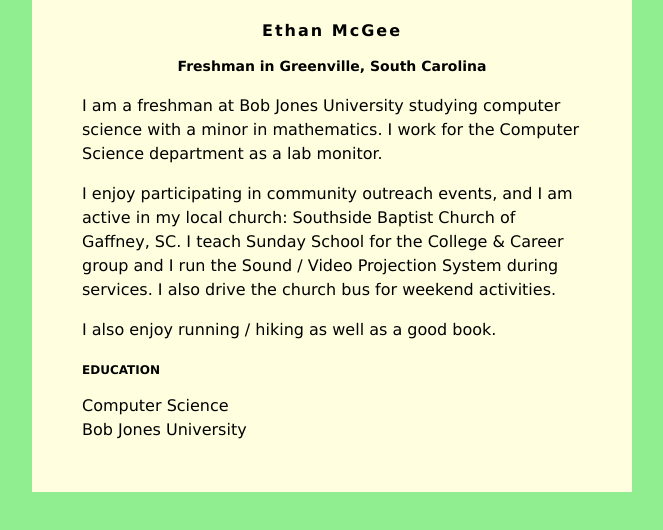
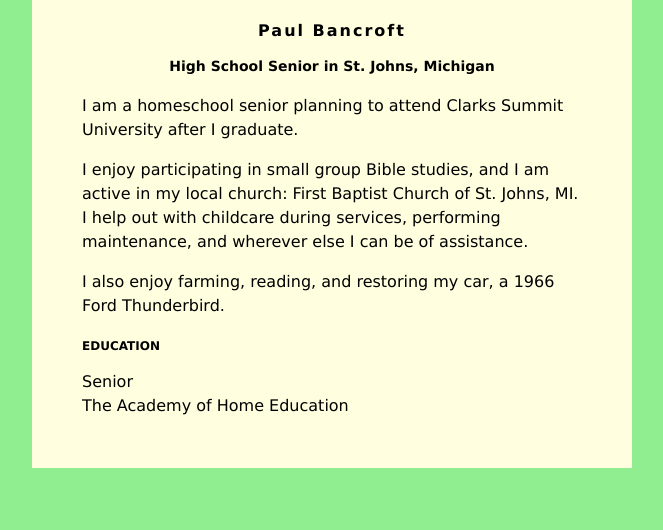
Before and after one commit to pauban/pauban.github.io, a plain HTML site: page index.html in a window 1280 px wide. Shown: the whole page, without its empty margins (308-971 px from the left). Drawn offline with Linux system fonts and the light colour scheme.

Commit message:
Update index.html

```diff
--- a/index.html
+++ b/index.html
@@ -30,19 +30,19 @@
   </head>
   <body>
     <div id="content">
-      <h1>Ethan McGee</h1>
-      <h2>Freshman in Greenville, South Carolina</h2>
-      <p>I am a freshman at Bob Jones University studying computer science with a minor in mathematics. I work for the Computer Science department as a lab monitor.</p>
+      <h1>Paul Bancroft</h1>
+      <h2>High School Senior in St. Johns, Michigan</h2>
+      <p>I am a homeschool senior planning to attend Clarks Summit University after I graduate.</p>
       <p>
-        I enjoy participating in community outreach events, and I am active in my local church: Southside Baptist Church of Gaffney, SC. I teach Sunday School for the College &amp; Career group and I run the Sound / Video Projection System during services. I also drive the church bus for weekend activities.
+        I enjoy participating in small group Bible studies, and I am active in my local church: First Baptist Church of St. Johns, MI. I help out with childcare during services, performing maintenance, and wherever else I can be of assistance.
       </p>
       <p>
-        I also enjoy running / hiking as well as a good book.
+        I also enjoy farming, reading, and restoring my car, a 1966 Ford Thunderbird.
       </p>
 
       <h3>EDUCATION</h3>
-      Computer Science<br />
-      Bob Jones University
+      Senior<br />
+      The Academy of Home Education
     </div>
 
   </body>
```
